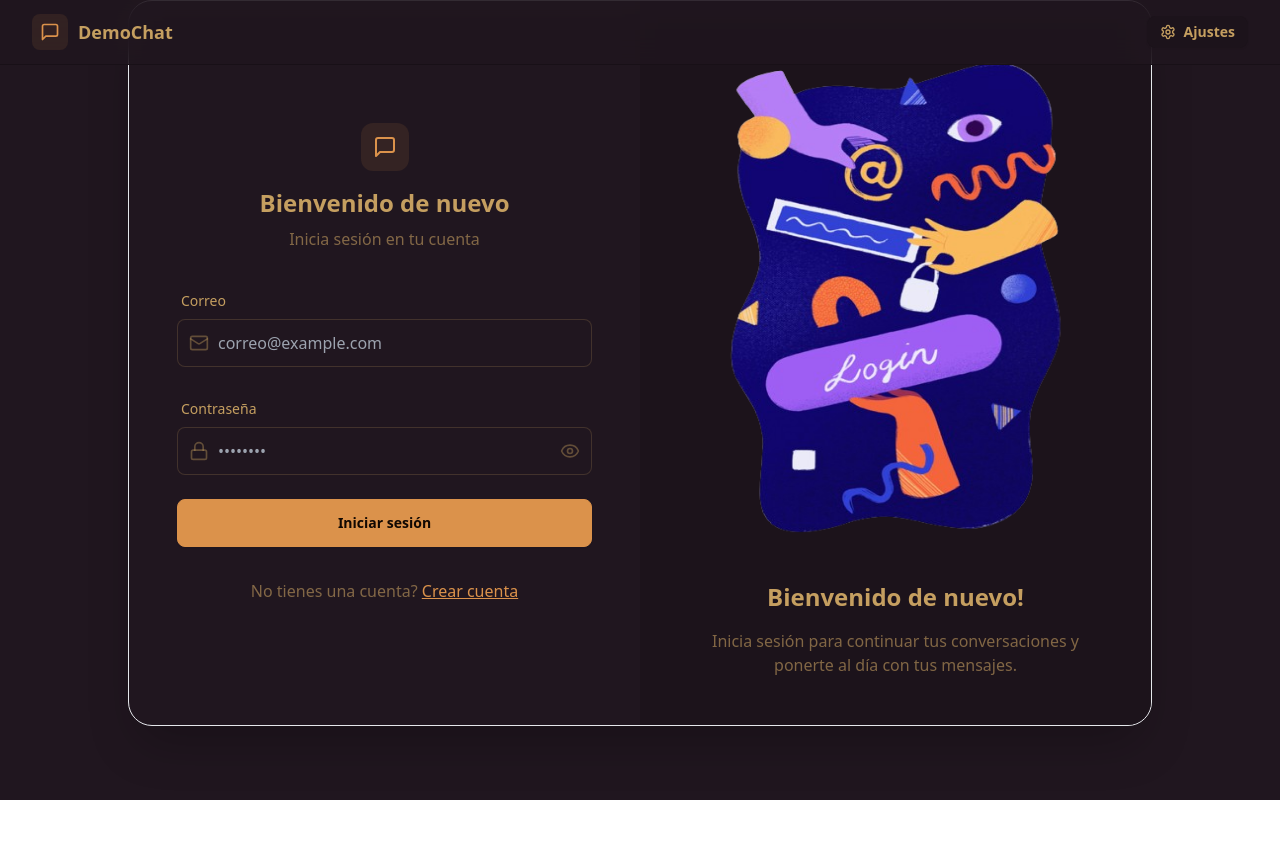
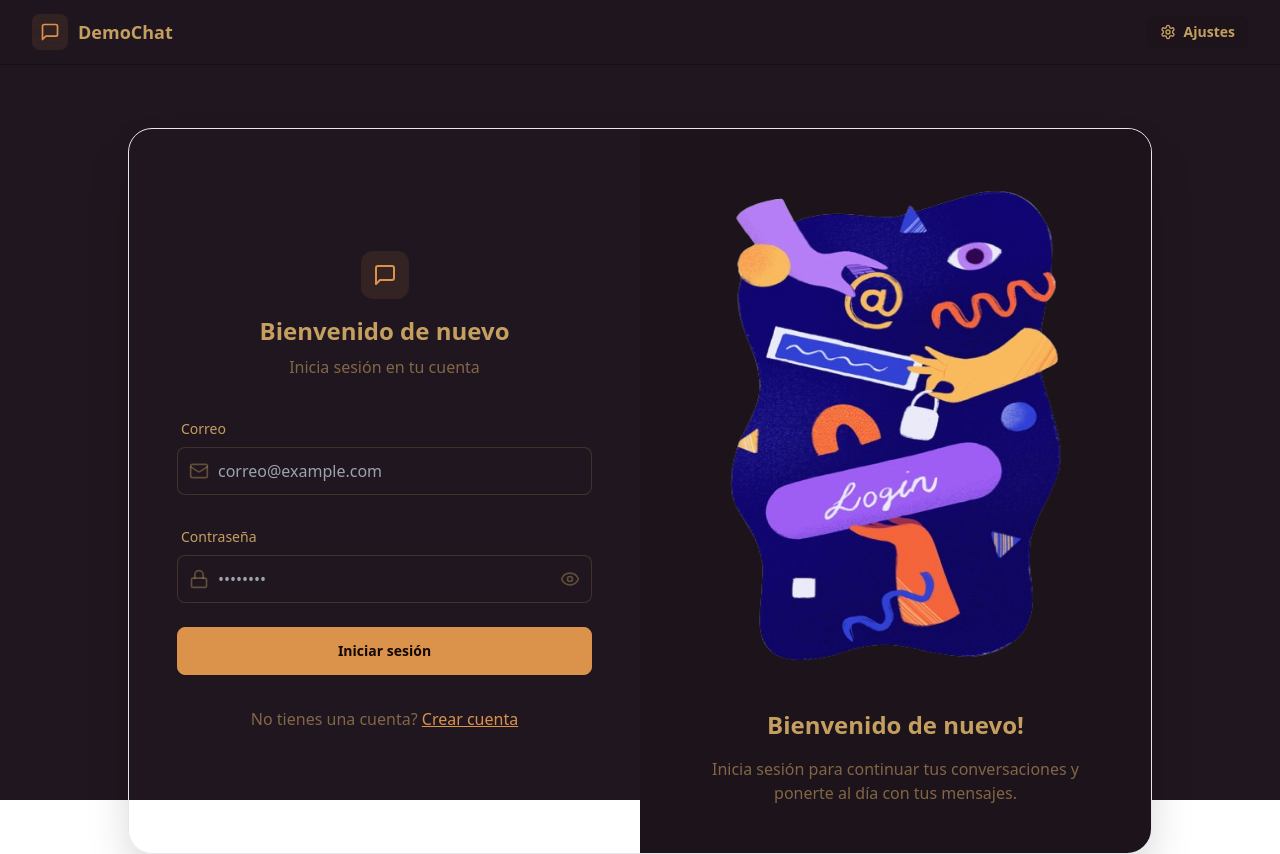
Before and after one commit to w4d32001/sd-chat-frontend, a React (Vite) app: page /login in a window 1280 px wide. Before the commit the page ends 800 px from the top, so only its background shows below. Built offline with nearby package versions, Linux system fonts and the light colour scheme; no server answers.

Commit message:
padding2

```diff
--- a/src/pages/LoginPage.jsx
+++ b/src/pages/LoginPage.jsx
@@ -18,7 +18,7 @@ const LoginPage = () => {
     };
 
     return (
-        <div className="h-screen p-8 pt-32 md:pt-0 md:p-32">
+        <div className="h-screen p-8 pt-32 md:p-32">
             <div className="grid lg:grid-cols-2 border rounded-3xl shadow-2xl">
                 <div className="flex flex-col justify-center items-center p-6 sm:p-12">
                     <div className="w-full max-w-md space-y-8">
```
